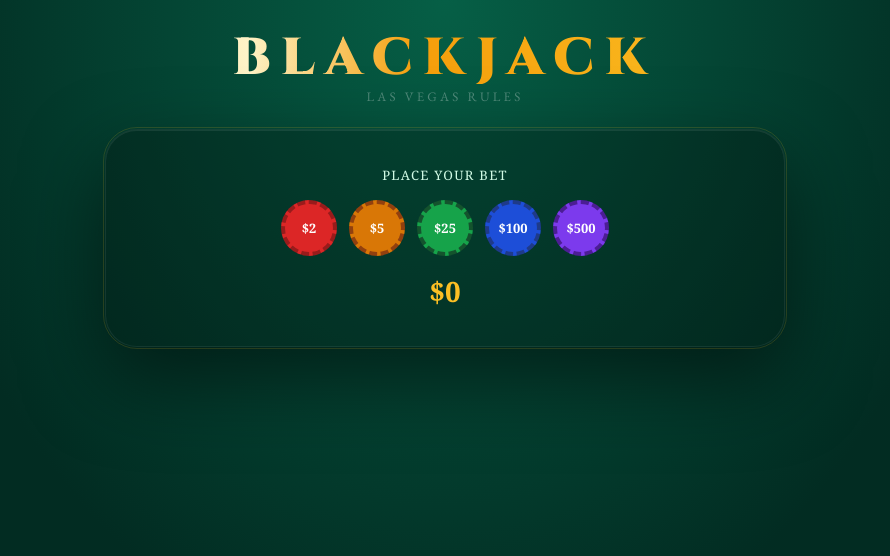
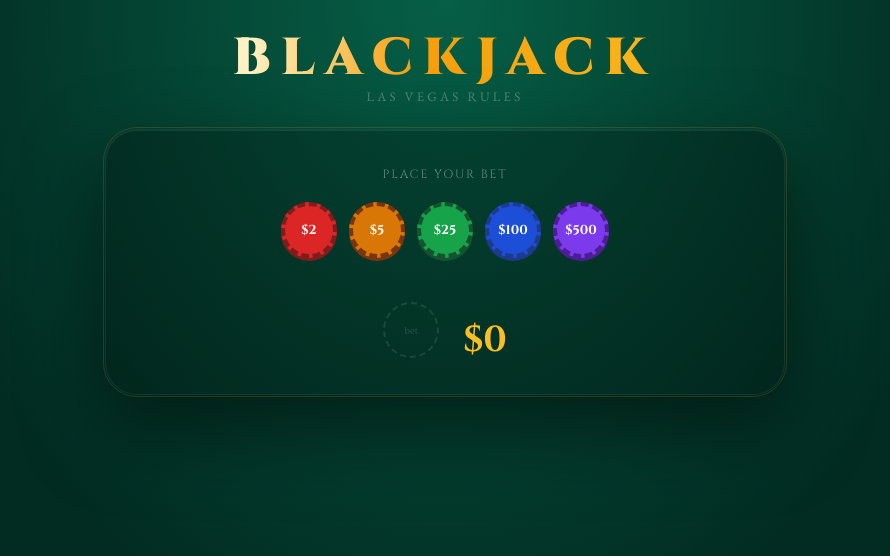
Before and after one commit to sabrinahaniff/blackjack-remade, a React (Vite) app: page / in a window 1280 px wide. Shown: the top 556 px of the page, without its empty margins (195-1085 px from the left). Built offline with nearby package versions, Linux system fonts and the light colour scheme.

Commit message:
update chips for animation

```diff
--- a/src/components/Chips.jsx
+++ b/src/components/Chips.jsx
@@ -1,128 +1,174 @@
+import { useState } from 'react';
+
 const CHIP_VALUES = [2, 5, 25, 100, 500];
 
 const CHIP_COLORS = {
-  2:   { bg: '#dc2626', border: '#991b1b', text: '#fff' },
-  5:   { bg: '#d97706', border: '#92400e', text: '#fff' },
+  2:   { bg: '#dc2626', border: '#7f1d1d', text: '#fff' },
+  5:   { bg: '#d97706', border: '#78350f', text: '#fff' },
   25:  { bg: '#16a34a', border: '#14532d', text: '#fff' },
   100: { bg: '#1d4ed8', border: '#1e3a8a', text: '#fff' },
   500: { bg: '#7c3aed', border: '#4c1d95', text: '#fff' },
 };
 
-const styles = {
-  container: {
-    display: 'flex',
-    flexDirection: 'column',
-    alignItems: 'center',
-    gap: '16px',
-  },
-  label: {
-    color: '#d1fae5',
-    fontSize: '13px',
-    fontFamily: 'Georgia, serif',
-    letterSpacing: '0.1em',
-    textTransform: 'uppercase',
-  },
-  chips: {
-    display: 'flex',
-    gap: '12px',
-    flexWrap: 'wrap',
-    justifyContent: 'center',
-  },
-  chip: (value) => ({
-    width: '56px',
-    height: '56px',
+function ChipCircle({ value, size = 56, onClick }) {
+  const c = CHIP_COLORS[value];
+  return (
+    <div
+      onClick={onClick}
+      style={{
+        width: `${size}px`,
+        height: `${size}px`,
         borderRadius: '50%',
-    backgroundColor: CHIP_COLORS[value].bg,
-    border: `4px dashed ${CHIP_COLORS[value].border}`,
-    color: CHIP_COLORS[value].text,
-    fontSize: '13px',
+        backgroundColor: c.bg,
+        border: `4px dashed ${c.border}`,
+        color: c.text,
+        fontSize: size > 40 ? '13px' : '11px',
         fontWeight: 'bold',
-    fontFamily: 'Georgia, serif',
-    cursor: 'pointer',
+        fontFamily: '"Cinzel", Georgia, serif',
+        cursor: onClick ? 'pointer' : 'default',
         display: 'flex',
         alignItems: 'center',
         justifyContent: 'center',
         userSelect: 'none',
-    transition: 'transform 0.1s',
-  }),
-  betDisplay: {
-    display: 'flex',
-    alignItems: 'center',
-    gap: '12px',
-  },
-  betAmount: {
-    color: '#fbbf24',
-    fontSize: '28px',
-    fontWeight: 'bold',
-    fontFamily: 'Georgia, serif',
-    minWidth: '80px',
-    textAlign: 'center',
-  },
-  clearBtn: {
-    background: 'rgba(255,255,255,0.1)',
-    border: '1px solid rgba(255,255,255,0.2)',
-    color: '#fff',
-    borderRadius: '6px',
-    padding: '6px 14px',
-    cursor: 'pointer',
-    fontFamily: 'Georgia, serif',
-    fontSize: '13px',
-  },
-  dealBtn: {
-    background: '#16a34a',
-    border: '2px solid #14532d',
-    color: '#fff',
-    borderRadius: '8px',
-    padding: '12px 36px',
-    cursor: 'pointer',
-    fontFamily: 'Georgia, serif',
-    fontSize: '18px',
-    fontWeight: 'bold',
-    letterSpacing: '0.05em',
-    transition: 'background 0.15s',
-  },
-};
+        flexShrink: 0,
+        transition: 'transform 0.15s',
+        boxShadow: `0 3px 0 ${c.border}`,
+      }}
+      onMouseEnter={e => { if (onClick) e.currentTarget.style.transform = 'scale(1.12) translateY(-4px)'; }}
+      onMouseLeave={e => { if (onClick) e.currentTarget.style.transform = 'scale(1)'; }}
+    >
+      ${value}
+    </div>
+  );
+}
 
 export default function Chips({ bet, setBet, bankroll, onDeal }) {
+  const [chipStack, setChipStack] = useState([]);
+
   const addChip = (value) => {
     if (bet + value > bankroll) return;
     if (bet + value > 500) return;
     setBet(prev => prev + value);
+    setChipStack(prev => [...prev, { value, id: Date.now() + Math.random() }]);
+  };
+
+  const clearBet = () => {
+    setBet(0);
+    setChipStack([]);
   };
 
   return (
-    <div style={styles.container}>
-      <span style={styles.label}>Place your bet</span>
+    <div style={{ display: 'flex', flexDirection: 'column', alignItems: 'center', gap: '20px', width: '100%' }}>
+      <span style={{
+        color: 'rgba(255,255,255,0.4)',
+        fontSize: '12px',
+        fontFamily: '"Cinzel", Georgia, serif',
+        letterSpacing: '0.15em',
+        textTransform: 'uppercase',
+      }}>
+        Place Your Bet
+      </span>
 
-      <div style={styles.chips}>
+      {/* chip selector row */}
+      <div style={{ display: 'flex', gap: '12px', flexWrap: 'wrap', justifyContent: 'center' }}>
         {CHIP_VALUES.map(value => (
+          <ChipCircle key={value} value={value} onClick={() => addChip(value)} />
+        ))}
+      </div>
+
+      {/* animated chip stack + bet amount */}
+      <div style={{ display: 'flex', alignItems: 'flex-end', gap: '24px', minHeight: '80px' }}>
+
+        {/* stack */}
+        <div style={{ display: 'flex', flexDirection: 'column', alignItems: 'center', minWidth: '56px' }}>
+          {chipStack.length === 0 ? (
+            <div style={{
+              width: '56px', height: '56px', borderRadius: '50%',
+              border: '2px dashed rgba(255,255,255,0.1)',
+              display: 'flex', alignItems: 'center', justifyContent: 'center',
+            }}>
+              <span style={{ color: 'rgba(255,255,255,0.15)', fontSize: '11px' }}>bet</span>
+            </div>
+          ) : (
+            <div style={{ position: 'relative', width: '56px', height: `${Math.min(chipStack.length * 14 + 42, 120)}px` }}>
+              {chipStack.map((chip, i) => (
                 <div
-            key={value}
-            style={styles.chip(value)}
-            onClick={() => addChip(value)}
-            onMouseEnter={e => e.currentTarget.style.transform = 'scale(1.1) translateY(-4px)'}
-            onMouseLeave={e => e.currentTarget.style.transform = 'scale(1)'}
+                  key={chip.id}
+                  className="chip-bounce"
+                  style={{
+                    position: 'absolute',
+                    bottom: `${i * 10}px`,
+                    left: 0,
+                    animationDelay: '0s',
+                  }}
                 >
-            ${value}
+                  <ChipCircle value={chip.value} size={48} />
                 </div>
               ))}
             </div>
+          )}
+        </div>
 
-      <div style={styles.betDisplay}>
-        <span style={styles.betAmount}>${bet}</span>
+        {/* bet amount + controls */}
+        <div style={{ display: 'flex', flexDirection: 'column', alignItems: 'flex-start', gap: '8px' }}>
+          <span style={{
+            color: '#fbbf24',
+            fontSize: '36px',
+            fontWeight: 'bold',
+            fontFamily: '"Cinzel", Georgia, serif',
+            lineHeight: 1,
+          }}>
+            ${bet}
+          </span>
           {bet > 0 && (
-          <button style={styles.clearBtn} onClick={() => setBet(0)}>
+            <button
+              onClick={clearBet}
+              style={{
+                background: 'rgba(255,255,255,0.07)',
+                border: '1px solid rgba(255,255,255,0.15)',
+                color: 'rgba(255,255,255,0.5)',
+                borderRadius: '6px',
+                padding: '4px 12px',
+                cursor: 'pointer',
+                fontFamily: '"EB Garamond", Georgia, serif',
+                fontSize: '13px',
+              }}
+            >
               Clear
             </button>
           )}
         </div>
+      </div>
 
       {bet >= 2 && (
         <button
-          style={styles.dealBtn}
           onClick={() => onDeal(bet)}
-          onMouseEnter={e => e.currentTarget.style.background = '#15803d'}
-          onMouseLeave={e => e.currentTarget.style.background = '#16a34a'}
+          style={{
+            background: 'linear-gradient(135deg, #16a34a, #15803d)',
+            border: '2px solid #14532d',
+            color: '#fff',
+            borderRadius: '10px',
+            padding: '13px 44px',
+            cursor: 'pointer',
+            fontFamily: '"Cinzel", Georgia, serif',
+            fontSize: '16px',
+            fontWeight: 'bold',
+            letterSpacing: '0.1em',
+            boxShadow: '0 4px 0 #14532d',
+            transition: 'transform 0.1s, box-shadow 0.1s',
+          }}
+          onMouseEnter={e => {
+            e.currentTarget.style.transform = 'translateY(-2px)';
+            e.currentTarget.style.boxShadow = '0 6px 0 #14532d';
+          }}
+          onMouseLeave={e => {
+            e.currentTarget.style.transform = 'translateY(0)';
+            e.currentTarget.style.boxShadow = '0 4px 0 #14532d';
+          }}
+          onMouseDown={e => {
+            e.currentTarget.style.transform = 'translateY(2px)';
+            e.currentTarget.style.boxShadow = '0 2px 0 #14532d';
+          }}
         >
           Deal
         </button>
```
Lines whose indentation alone changed are shown as unchanged.
